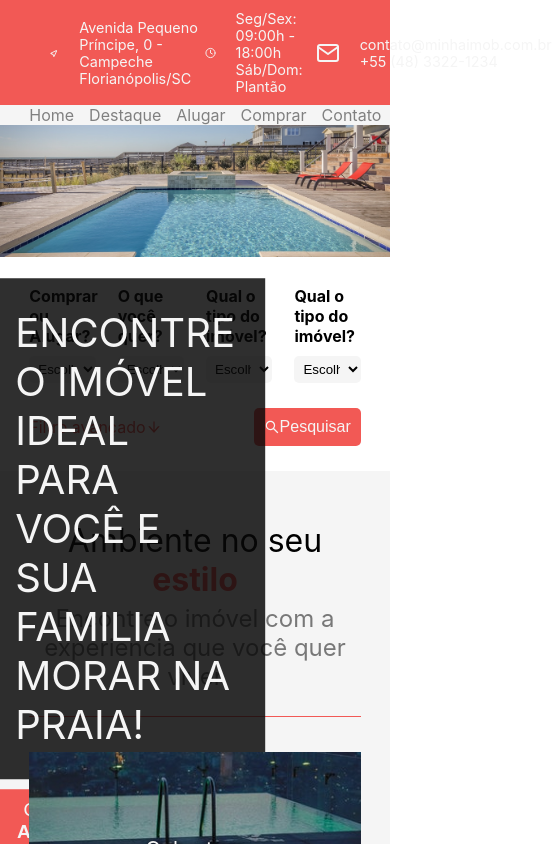
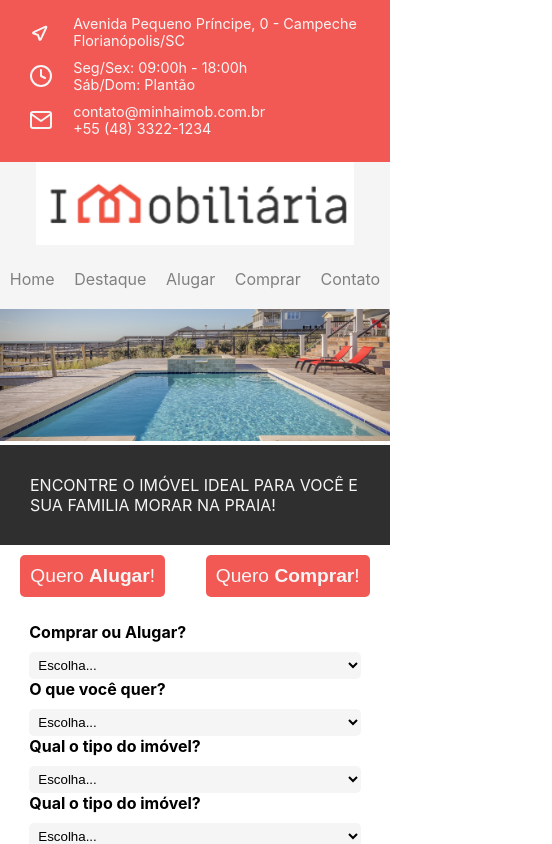
Before and after one commit to arthur-dias/site-imobiliaria, a Next.js app: page / in a window 390 px wide. Shown: the top 844 px of the page, 552 px wide, since content can reach past the window. Built offline with nearby package versions, Linux system fonts and the light colour scheme.

Commit message:
CSS Mobile Home finalizada

```diff
--- a/styles/Banner.module.css
+++ b/styles/Banner.module.css
@@ -32,3 +32,26 @@
   font-size: 1.2rem;
   cursor: pointer;
 }
+
+@media screen and (max-width: 768px) {
+  .box {
+    position: initial;
+    transform: none;
+  }
+
+  .box__text {
+    font-size: 1rem;
+  }
+
+  .box__buttons {
+    align-items: center;
+    justify-content: space-around;
+    gap: 0%;
+  }
+}
+
+@media screen and (min-width: 1024px) {
+  .box {
+    transform: translate(-85%, -65%);
+  }
+}
--- a/styles/Encontre.module.css
+++ b/styles/Encontre.module.css
@@ -60,3 +60,10 @@
   font-size: 1.3rem;
   text-shadow: 1px 1px 5px black;
 }
+
+@media screen and (max-width: 768px) {
+  .encontre__items {
+    align-items: center;
+    justify-content: center;
+  }
+}
--- a/styles/Filter.module.css
+++ b/styles/Filter.module.css
@@ -60,3 +60,13 @@
   cursor: pointer;
   font-size: 1rem;
 }
+
+@media screen and (max-width: 768px) {
+  .filter__items {
+    flex-wrap: wrap;
+  }
+
+  .item {
+    width: 100%;
+  }
+}
--- a/styles/Footer.module.css
+++ b/styles/Footer.module.css
@@ -74,3 +74,32 @@
   font-size: 0.9rem;
   text-align: center;
 }
+
+@media screen and (max-width: 768px) {
+  .footer__content {
+    flex-direction: column;
+    align-items: center;
+    padding-bottom: 10px;
+  }
+
+  .nav__links {
+    align-items: center;
+  }
+
+  .footer__text {
+    display: flex;
+    flex-direction: column;
+    align-items: center;
+    width: 85%;
+  }
+
+  .footer__midia {
+    font-size: 3rem;
+    margin-top: 25px;
+  }
+
+  .footer__info p {
+    width: 85%;
+    margin: 0 auto;
+  }
+}
--- a/styles/Header.module.css
+++ b/styles/Header.module.css
@@ -56,3 +56,31 @@
 .nav__links a:hover {
   color: #f25955;
 }
+
+@media screen and (max-width: 768px) {
+  .header {
+    flex-direction: column;
+  }
+  .header__items {
+    flex-direction: column;
+    align-items: flex-start;
+    margin: 0 auto;
+    padding: 15px 0;
+    width: 85%;
+  }
+  .item {
+    padding-bottom: 10px;
+  }
+  .header__nav {
+    width: 100%;
+    flex-direction: column;
+  }
+  .nav__links {
+    padding: 20px 0;
+    justify-content: space-around;
+    width: 100%;
+  }
+  .nav__links a {
+    margin-right: 0;
+  }
+}
--- a/styles/Imovel.module.css
+++ b/styles/Imovel.module.css
@@ -79,3 +79,10 @@
   font-size: 2.5rem;
   color: #1e1e1e;
 }
+
+@media screen and (max-width: 768px) {
+  .imovel {
+    width: 100%;
+    margin-bottom: 25px;
+  }
+}
--- a/styles/Newsletter.module.css
+++ b/styles/Newsletter.module.css
@@ -46,3 +46,17 @@
   cursor: pointer;
   font-size: 1rem;
 }
+
+@media screen and (max-width: 768px) {
+  .text__description {
+    width: 85%;
+  }
+
+  .newsletter__form input {
+    width: 75%;
+  }
+
+  .form__button {
+    width: 75%;
+  }
+}
```
